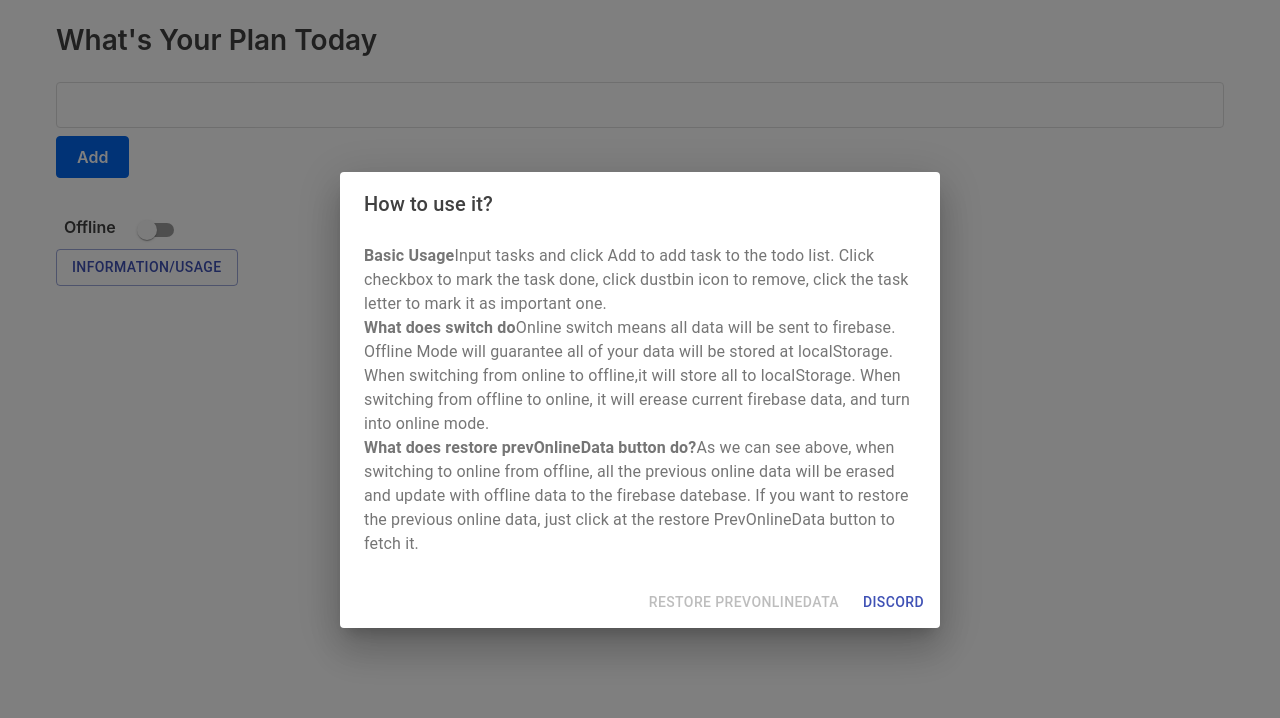
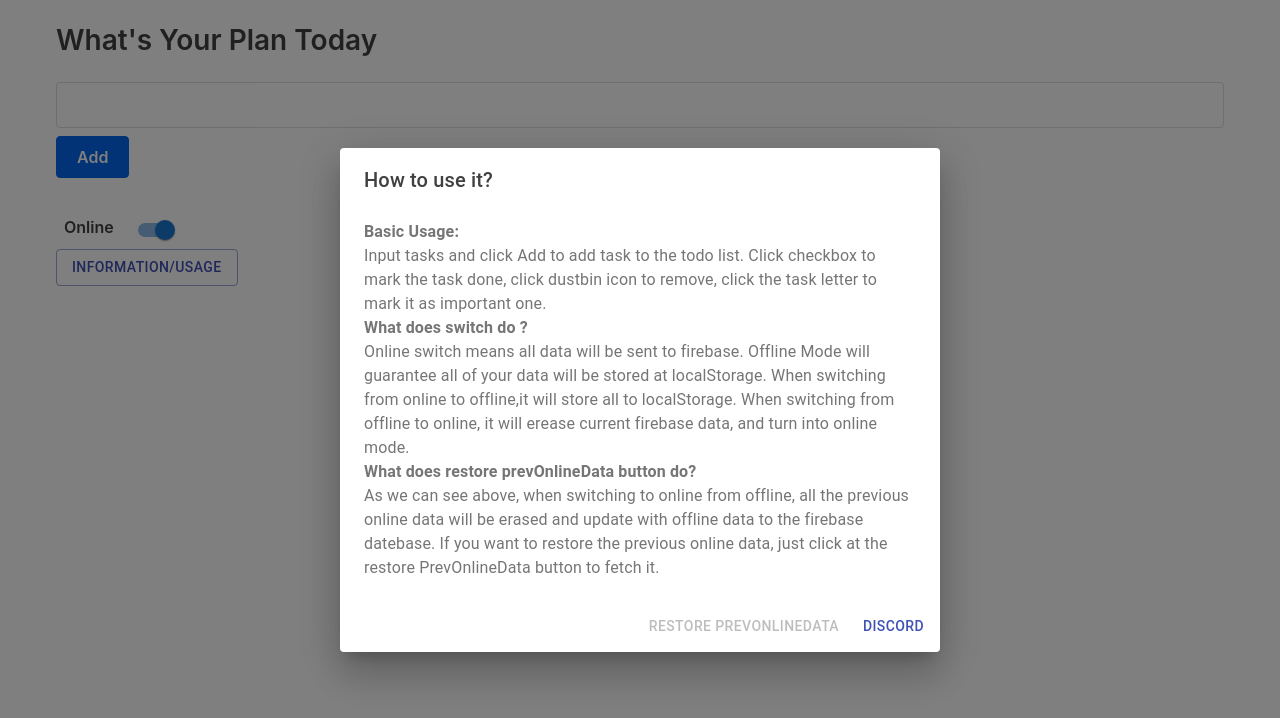
Before and after one commit to hoyipyik/todoonline, a React (Create React App) app: page / in a window 1280 px wide. Both pictures are taken after a click on the button "INFORMATION/USAGE". Shown: the top 718 px of the page. Built offline with nearby package versions, Linux system fonts and the light colour scheme.

Commit message:
fix initial problems

```diff
--- a/src/App.js
+++ b/src/App.js
@@ -13,8 +13,8 @@ export class App extends PureComponent {
     title: '',
     checked: false,
     data: [],
-    onlineMode: false,
-    restorePrevFlag: null,
+    onlineMode: true,
+    restorePrevFlag: false
   }
 
   componentDidMount(){
@@ -58,7 +58,7 @@ export class App extends PureComponent {
 
   componentDidUpdate(prevProps, prevState){
     if(prevState.onlineMode !== this.state.onlineMode && prevState.onlineMode===false){
-      console.log("Flag Changed !!!!!!!!!!!!!!!!")
+      console.log(prevState.onlineMode, "Flag Changed !!!!!!!!!!!!!!!!")
       this.setState({
         restorePrevFlag: true
       })
@@ -71,7 +71,7 @@ export class App extends PureComponent {
     }
 
     if(prevState.data!==this.state.data || prevState.onlineMode!==this.state.onlineMode){
-      console.log(prevState.data,"#########")
+      console.log(prevState.data,"#########",this.state.data)
       let data = this.state.data
       if(!this.state.onlineMode){
         localStorage.setItem("data", JSON.stringify(data))
--- a/src/Components/Info/Info.js
+++ b/src/Components/Info/Info.js
@@ -38,18 +38,21 @@ export default function AlertDialogSlide(props) {
         <DialogTitle id="alert-dialog-slide-title">{"How to use it?"}</DialogTitle>
         <DialogContent>
           <DialogContentText id="alert-dialog-slide-description">
-            <b>Basic Usage</b>
+            <b>Basic Usage:</b>
+            <br/>
             Input tasks and click Add to add task to the todo list.
             Click checkbox to mark the task done, click dustbin icon to remove,
             click the task letter to mark it as important one.
             <br/>
-            <b>What does switch do</b>
+            <b>What does switch do ?</b>
+            <br/>
             Online switch means all data will be sent to firebase.
             Offline Mode will guarantee all of your data will be stored at localStorage.
             When switching from online to offline,it will store all to localStorage.
             When switching from offline to online, it will erease current firebase data, and turn into online mode.
             <br/>
             <b>What does restore prevOnlineData button do?</b>
+            <br/>
             As we can see above, when switching to online from offline, all the previous
             online data will be erased and update with offline data to the firebase datebase.
             If you want to restore the previous online data, just click at the restore PrevOnlineData
```
